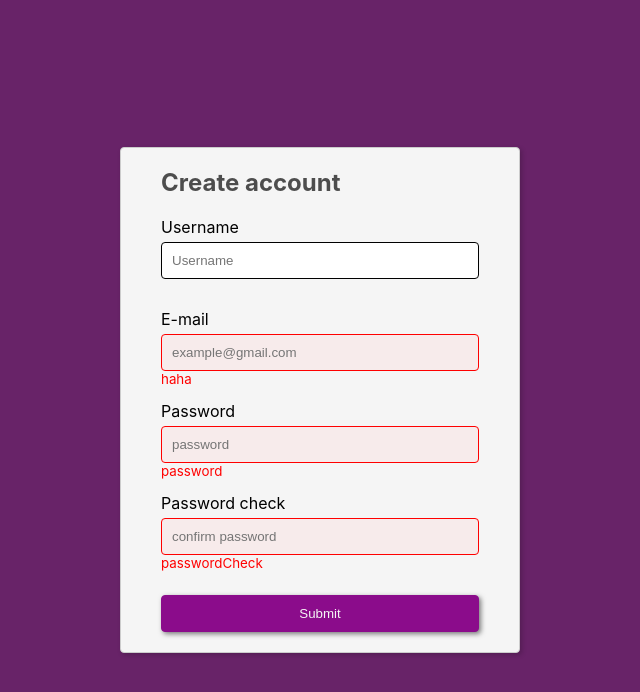
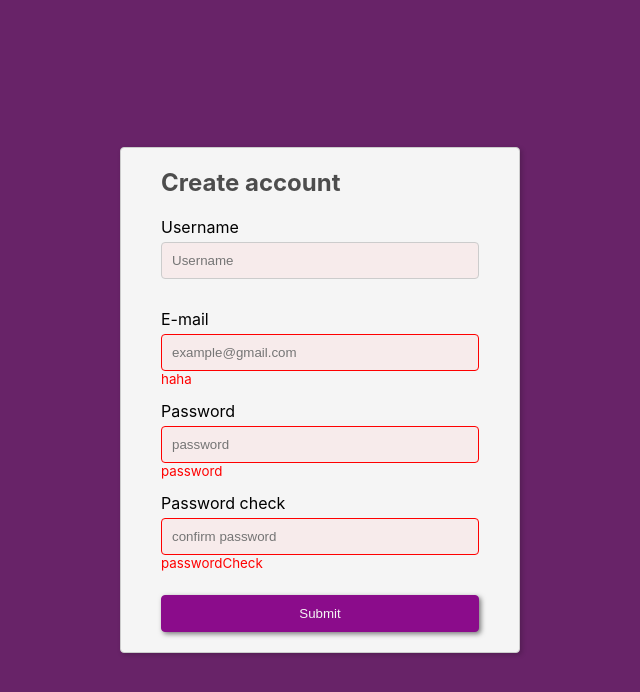
Before and after one commit to muskanmahajan37/Just-training-react, a React (Create React App) app: page / in a window 1280 px wide. Shown: the top 692 px of the page, without its empty margins (320-960 px from the left). Built offline with nearby package versions, Linux system fonts and the light colour scheme.

Commit message:
using classes

```diff
--- a/src/components/FormControl.css
+++ b/src/components/FormControl.css
@@ -18,3 +18,8 @@
     border: 1px solid #ccc;
     background: rgb(247, 235, 235);
 }
+
+.form-control.invalid input{
+    border: 1px solid red;
+    background: rgb(247, 235, 235);
+}
--- a/src/components/FormControl.js
+++ b/src/components/FormControl.js
@@ -5,7 +5,7 @@ function FormControl(props) {
     let isValid = props.booleano;
 
     return (
-        <div className="form-control">
+        <div className={`form-control ${!isValid ? 'invalid' : ''}`}>
             <label for={props.id}>{props.children}</label>
             <input
                 type={props.type}
@@ -13,12 +13,6 @@ function FormControl(props) {
                 name={props.name}
                 placeholder={props.placeHolder}
                 onChange={props.onUpdateUsernameInfo}
-                style={
-                    {
-                        borderColor: !isValid ? "red" : "black",
-                        backgroundColor: !isValid ? 'rgb(247, 235, 235)' : 'white'
-                    }
-                }
             ></input>
             <ErrorMessages validation={props.booleano} ErrorMessages={props.outputMessages} />
         </div>
```
